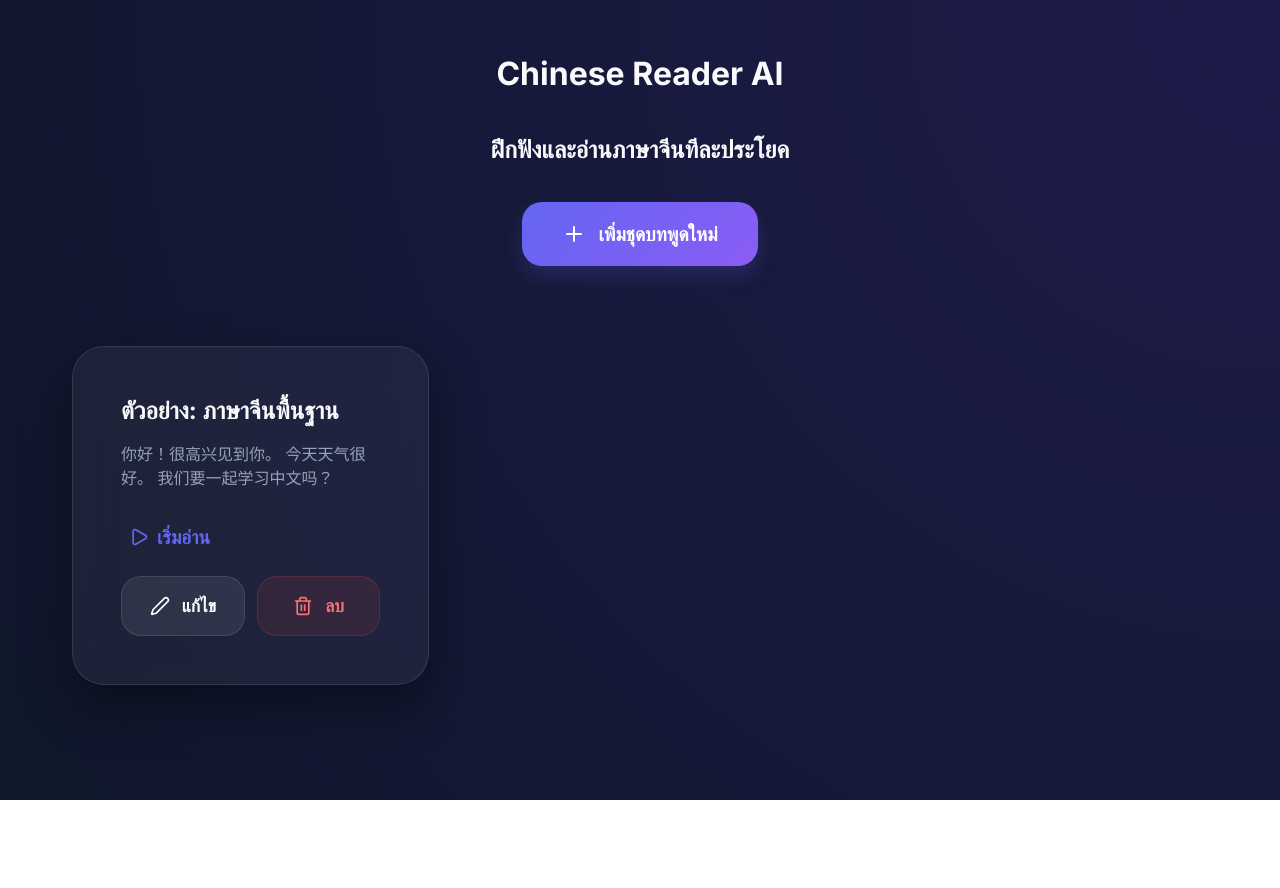
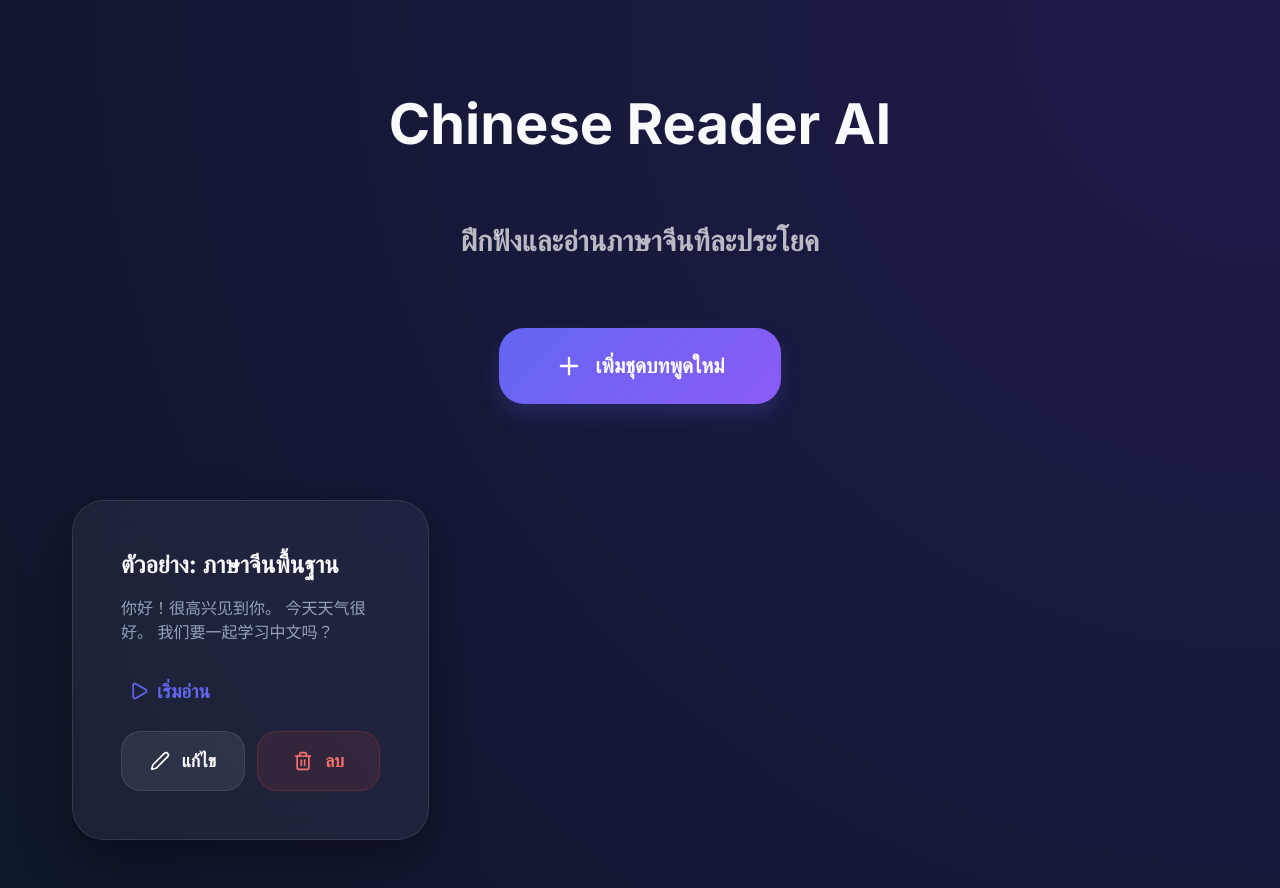
Before and after one commit to ajipitchayapong/speaker, a React (Vite) app: page / in a window 1280 px wide. Before the commit the page ends 800 px from the top, so only its background shows below. Built offline with nearby package versions, Linux system fonts and the light colour scheme.

Commit message:
Increase header spacing and add iPad-friendly voice picker

```diff
--- a/src/App.jsx
+++ b/src/App.jsx
@@ -84,11 +84,11 @@ const App = () => {
             animate={{ opacity: 1, y: 0 }}
             exit={{ opacity: 0, y: -20 }}
           >
-            <header style={{ marginBottom: '5rem', textAlign: 'center', display: 'flex', flexDirection: 'column', gap: '2rem', alignItems: 'center' }}>
-              <h1 style={{ margin: 0 }}>Chinese Reader AI</h1>
-              <h2 style={{ margin: 0 }}>ฝึกฟังและอ่านภาษาจีนทีละประโยค</h2>
-              <button className="btn btn-primary" onClick={handleCreateNew} style={{ padding: '1.25rem 2.5rem', fontSize: '1.2rem' }}>
-                <Plus size={24} /> เพิ่มชุดบทพูดใหม่
+            <header style={{ marginBottom: '6rem', marginTop: '2rem', textAlign: 'center', display: 'flex', flexDirection: 'column', gap: '3rem', alignItems: 'center' }}>
+              <h1 style={{ margin: 0, fontSize: '3.5rem' }}>Chinese Reader AI</h1>
+              <h2 style={{ margin: 0, fontSize: '1.8rem', color: 'rgba(255,255,255,0.7)' }}>ฝึกฟังและอ่านภาษาจีนทีละประโยค</h2>
+              <button className="btn btn-primary" onClick={handleCreateNew} style={{ padding: '1.5rem 3.5rem', fontSize: '1.3rem', borderRadius: '25px', marginTop: '1rem' }}>
+                <Plus size={28} /> เพิ่มชุดบทพูดใหม่
               </button>
             </header>
 
```
